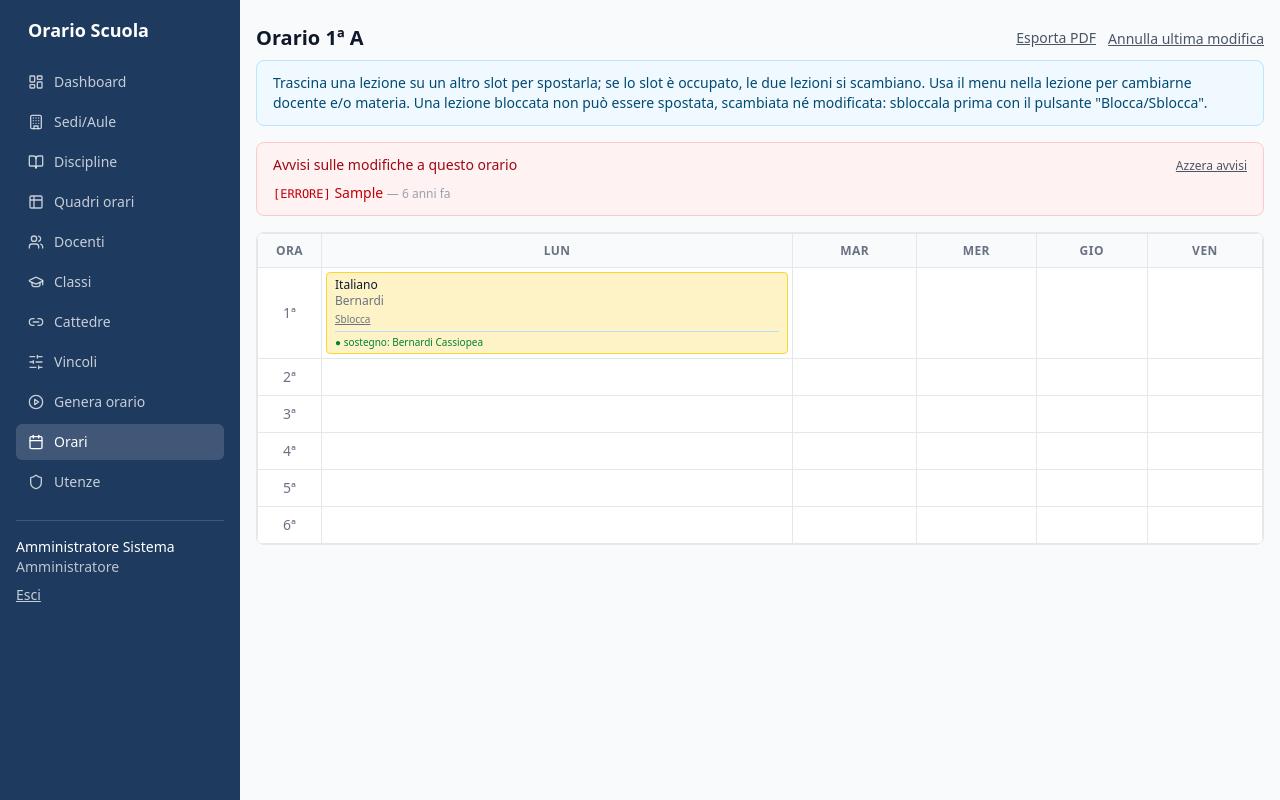
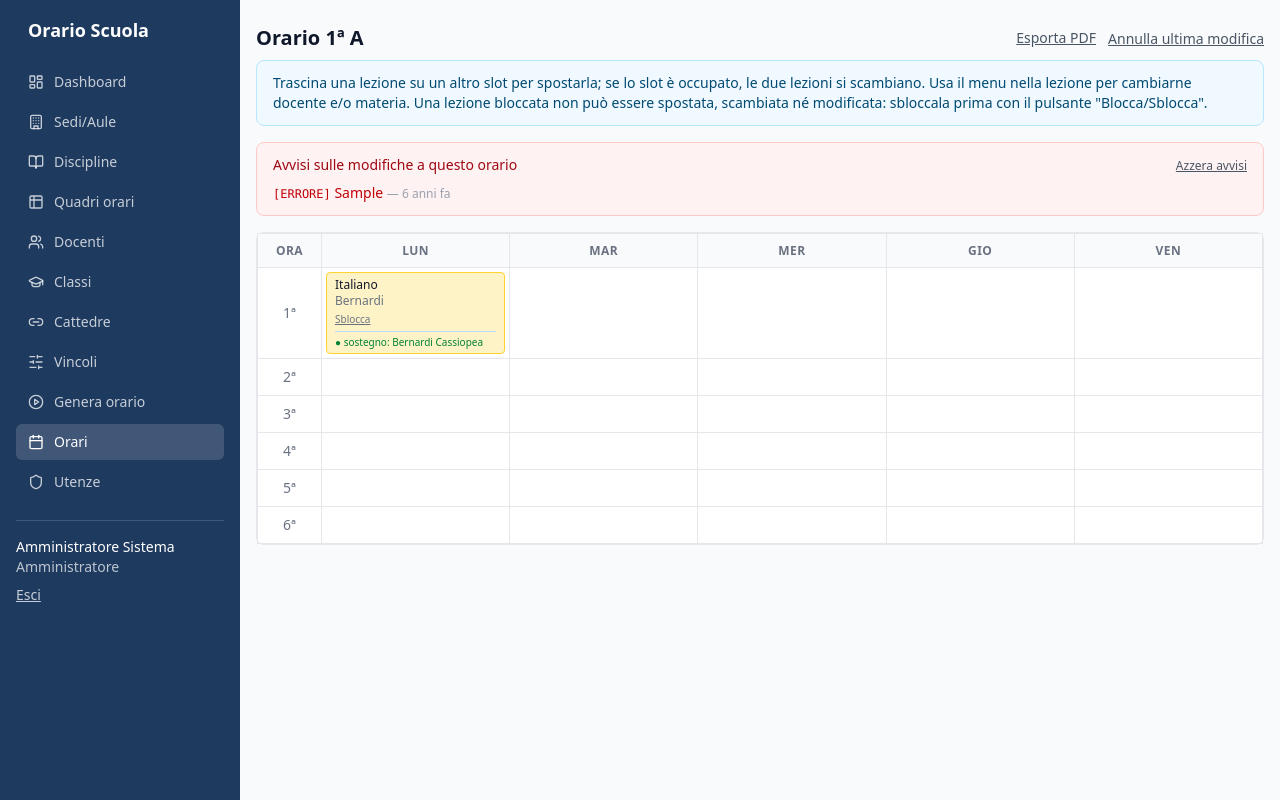
Before and after one commit to johnnybaida/orario-scuola, a Laravel app: page /orari/1/classe/1 in a window 1280 px wide. Run offline with Laravel 12, Linux system fonts and the light colour scheme; a user stored in the database is signed in; data comes from the database, SQL or seed files in the repository; tables that the repository leaves empty hold one stand-in row (values such as "Sample post"); style sheets or scripts are compiled from the project's sources.

Commit message:
Select con ricerca: scroll della lista; griglie orario senza scroll orizzontale
Co-Authored-By: Claude Sonnet 5.5 <noreply@anthropic.com>

```diff
--- a/resources/js/select-ricerca.js
+++ b/resources/js/select-ricerca.js
@@ -20,12 +20,12 @@ function migliora(select) {
     bottone.draggable = false;
     bottone.setAttribute('aria-haspopup', 'listbox');
     bottone.setAttribute('aria-expanded', 'false');
-    bottone.className = `${select.className.replace(/\bjs-\S+/g, '')} flex items-center justify-between gap-2 border border-gray-300 rounded-lg bg-white text-left cursor-pointer ${compatta ? 'px-1.5 py-1' : 'px-3 py-2 text-sm'}`;
+    bottone.className = `${select.className.replace(/\bjs-\S+/g, '')} min-w-0 flex items-center justify-between gap-2 border border-gray-300 rounded-lg bg-white text-left cursor-pointer ${compatta ? 'px-1.5 py-1' : 'px-3 py-2 text-sm'}`;
     select.hidden = true;
     select.after(bottone);
 
     const aggiornaEtichetta = () => {
-        bottone.innerHTML = `<span class="truncate">${select.selectedOptions[0]?.textContent.trim() ?? ''}</span>${CHEVRON}`;
+        bottone.innerHTML = `<span class="min-w-0 truncate">${select.selectedOptions[0]?.textContent.trim() ?? ''}</span>${CHEVRON}`;
     };
     aggiornaEtichetta();
 
@@ -66,9 +66,11 @@ function apri(select, bottone, aggiornaEtichetta) {
         pannello.remove();
         bottone.setAttribute('aria-expanded', 'false');
         document.removeEventListener('mousedown', fuori, true);
-        window.removeEventListener('scroll', chiudi, true);
+        window.removeEventListener('scroll', alScroll, true);
         pannelloAperto = null;
     };
+    // Scorre la pagina sotto il pannello (fixed): chiudi; scorre la lista del pannello: no.
+    const alScroll = (e) => { if (!pannello.contains(e.target)) chiudi(); };
     const fuori = (e) => { if (!pannello.contains(e.target) && !bottone.contains(e.target)) chiudi(); };
     const scegli = (opzione) => {
         select.value = opzione.value;
@@ -99,7 +101,7 @@ function apri(select, bottone, aggiornaEtichetta) {
 
     bottone.setAttribute('aria-expanded', 'true');
     document.addEventListener('mousedown', fuori, true);
-    window.addEventListener('scroll', chiudi, true);
+    window.addEventListener('scroll', alScroll, true);
     pannelloAperto = { chiudi };
     disegna();
     campo.focus();
--- a/resources/views/orari/classe.blade.php
+++ b/resources/views/orari/classe.blade.php
@@ -47,8 +47,8 @@
         </div>
     @endif
 
-    <div class="bg-white border border-gray-200 rounded-lg overflow-x-auto">
-        <table class="w-full text-sm border-collapse" id="griglia-orario" data-url-lezioni="{{ url('/orari/'.$orario->id.'/lezioni') }}"
+    <div class="bg-white border border-gray-200 rounded-lg">
+        <table class="w-full table-fixed text-sm border-collapse" id="griglia-orario" data-url-lezioni="{{ url('/orari/'.$orario->id.'/lezioni') }}"
                data-editabile="{{ auth()->user()->can('gestisci-anagrafica') ? '1' : '0' }}">
             <thead class="bg-gray-50 text-gray-500">
                 <tr>
@@ -67,7 +67,7 @@
                         <td class="p-2 border border-gray-200 text-center text-gray-500 font-medium">{{ $ordine }}ª</td>
                         @foreach ($slotPerGiorno as $giorno => $slotGiorno)
                             @php($slot = $slotGiorno->firstWhere('ordine', $ordine))
-                            <td class="p-1 border border-gray-200 align-top {{ $slot && !$slotAttiviIds->contains($slot->id) ? 'bg-gray-50' : '' }}"
+                            <td class="p-1 border border-gray-200 align-top break-words min-w-0 {{ $slot && !$slotAttiviIds->contains($slot->id) ? 'bg-gray-50' : '' }}"
                                 @if ($slot) data-slot-id="{{ $slot->id }}" @endif>
                                 @if ($slot && $slotAttiviIds->contains($slot->id))
                                     @php($lezione = $lezioni->get($slot->id))
--- a/resources/views/orari/docente.blade.php
+++ b/resources/views/orari/docente.blade.php
@@ -12,8 +12,8 @@
         Vista in sola lettura: per modificare l'orario apri la griglia della classe interessata.
     </x-guida>
 
-    <div class="bg-white border border-gray-200 rounded-lg overflow-x-auto">
-        <table class="w-full text-sm border-collapse">
+    <div class="bg-white border border-gray-200 rounded-lg">
+        <table class="w-full table-fixed text-sm border-collapse">
             <thead class="bg-gray-50 text-gray-500">
                 <tr>
                     <th class="p-2 border border-gray-200 w-16">Ora</th>
@@ -31,7 +31,7 @@
                         <td class="p-2 border border-gray-200 text-center text-gray-500 font-medium">{{ $ordine }}ª</td>
                         @foreach ($slotPerGiorno as $giorno => $slotGiorno)
                             @php($slot = $slotGiorno->firstWhere('ordine', $ordine))
-                            <td class="p-1 border border-gray-200 align-top">
+                            <td class="p-1 border border-gray-200 align-top break-words min-w-0">
                                 @if ($slot)
                                     @php($lezione = $lezioni->get($slot->id))
                                     @if ($lezione)
```
